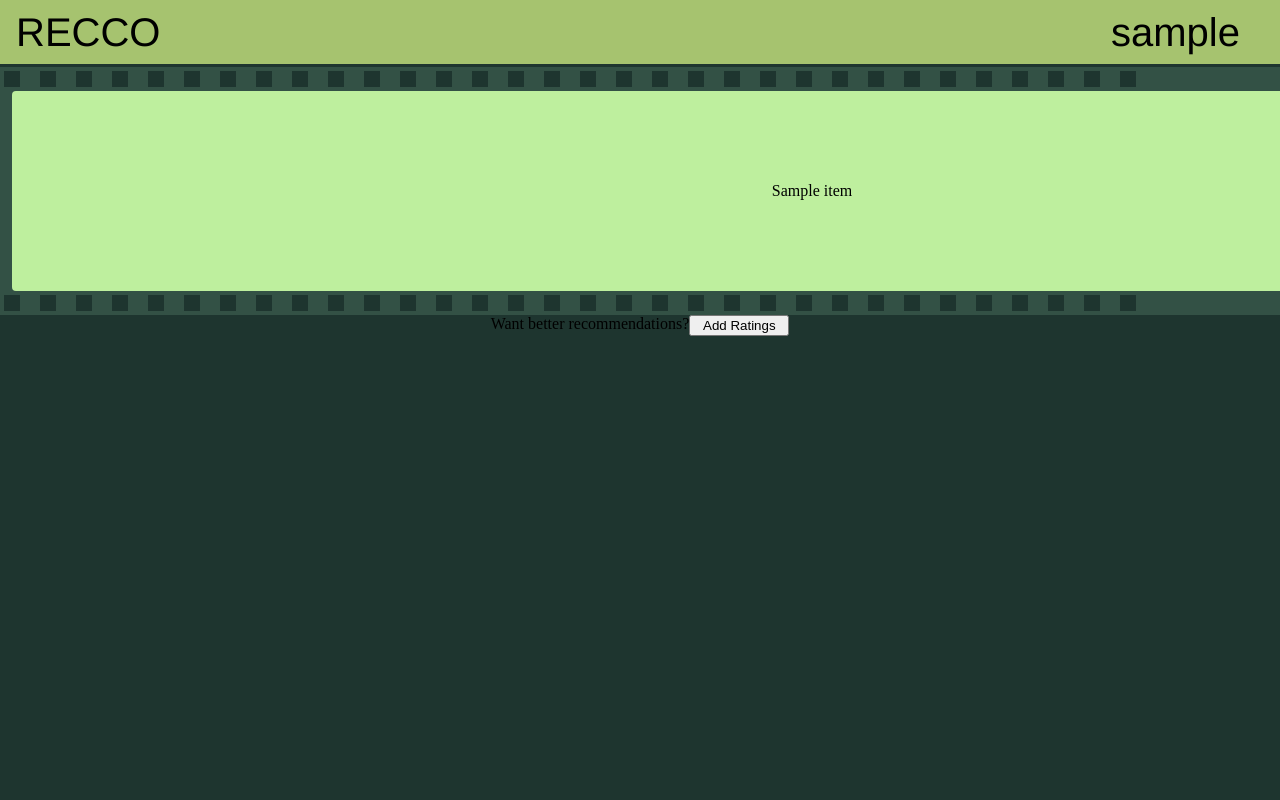
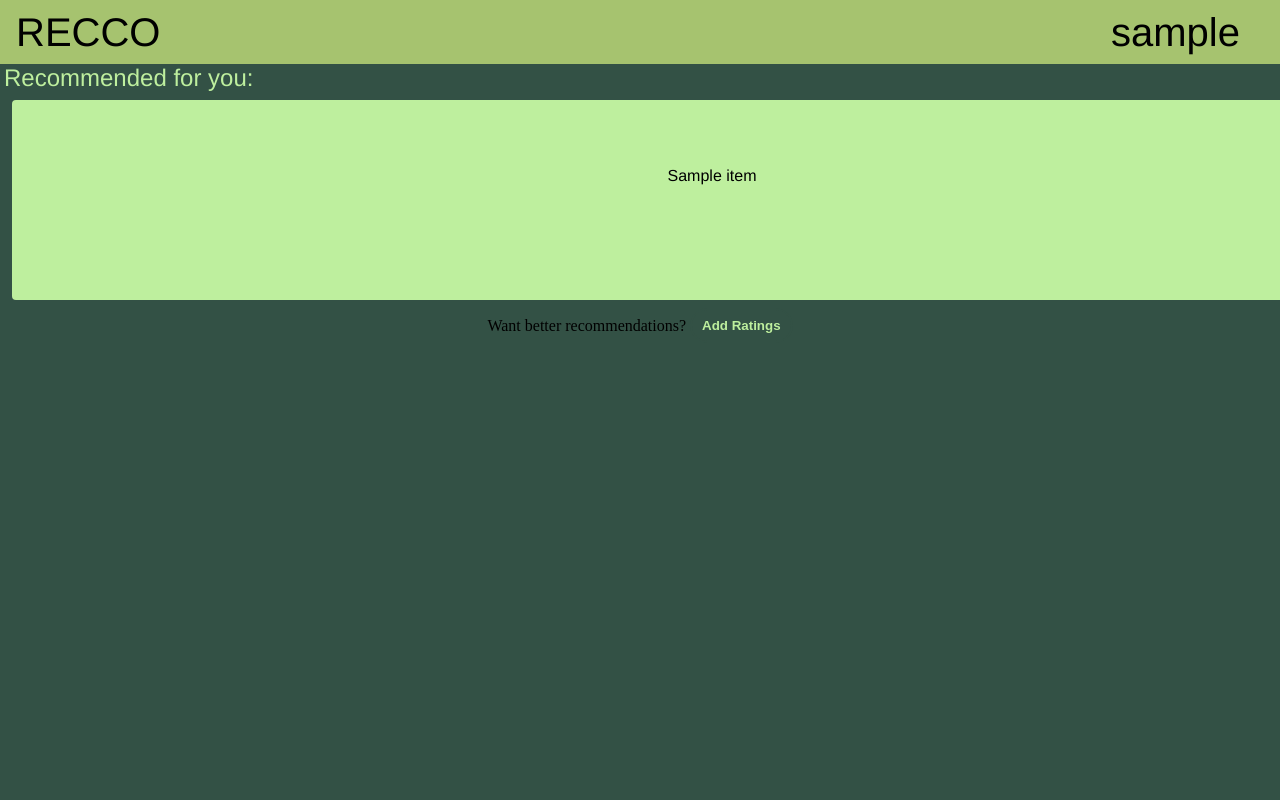
Before and after one commit to JFriendship/Movie-Recommendation-System, a Flask app: template templates/recommendations.html in a window 1280 px wide; the page is wider, and only the part inside the window is pictured. Run offline with Flask 3, Linux system fonts and the light colour scheme; the template is opened without the code that fills it: most values are stand-ins (such as "Sample title", 1, 10 or a date in 2020).

Commit message:
Add Recommendations Page Styling
Fixed text jumping up when hovering over a movie recommendation. Also began styling the add ratings button.

```diff
--- a/static/css/recommendations.css
+++ b/static/css/recommendations.css
@@ -62,6 +62,9 @@ body {
     display: flex;
     flex-direction: column;
     background-color: #335145;
+    margin-top: 64px;
+    width: 100%;
+    flex: 1;
 }
 
 .film-deco-wrapper {
@@ -71,6 +74,14 @@ body {
     align-items: center;
     gap: 20px;
     margin-left: 4px;
+    width: 100%;
+}
+
+.list-title-text {
+    font-family: var(--recco-font-family);
+    font-size: 24px;
+    color: #BEEF9E;
+    margin-left: 4px;
 }
 
 .recommendations-list {
@@ -78,10 +89,10 @@ body {
     flex-direction: row;
     padding: 0px 12px 0px 12px;
     list-style-type: none;
-    margin: 0;
+    margin: 8px 0px 8px 0px;
     column-gap: 12px;
-    min-width: 1600px;
-    /* overflow: scroll; */
+    min-width: 1400px;
+    overflow: auto;
 }
 
 .recommendations-list-item-wrapper {
@@ -94,6 +105,13 @@ body {
     border-radius: 4px;
     justify-content: center;
     align-items: center;
+    min-width: 170px;
+}
+
+.recommendations-list-item {
+    font-family: var(--recco-font-family);
+    font-weight: 500;
+    position: sticky;
 }
 
 .film-deco {
@@ -102,6 +120,7 @@ body {
     height: 16px;
     min-width: 16px;
 }
+
 
 /* ============
     hover star rating
@@ -117,6 +136,16 @@ body {
 }
 .recommendations-list-item-wrapper:hover {
     opacity: 80%;
+    transition: opacity 0.35s ease-in-out;
+}
+
+.placeholder {
+    display: inline-block;
+    height: 24px;
+}
+
+.recommendations-list-item-wrapper:hover .placeholder {
+    display: None;
 }
 
 .stars {
@@ -150,13 +179,31 @@ body {
   padding: 0;
 }
 
+
 /* ============ */
 .add-rating-wrapper {
     display: flex;
+    flex-direction: row;
     justify-content: center;
+    align-items: center;
     width: 100%;
+    gap: 4px;
 }
 
 .add-rating-button {
-    width: 100px;
+    /* width: 100px; */
+    background: none;
+    border: 2px solid #335145;
+    padding: 8px 10px;
+    cursor: pointer;
+    color: #BEEF9E;
+    font-weight: 600;
+    transition: all 0.15s ease-in-out;
+    border-radius: 28px;
 }
+
+.add-rating-button:hover {
+    background-color: #BEEF9E;
+    border-color: #828C51;
+    color: #ffffff;
+}
--- a/templates/recommendations.html
+++ b/templates/recommendations.html
@@ -16,13 +16,14 @@
             </div>
         </div>
 
+        <div class="recommendations-wrapper">
+            {% if recommendations %}
+                <!-- <h2>Top Recommendations:</h2> -->
 
-        {% if recommendations %}
-            <h2>Top Recommendations:</h2>
-            <div class="recommendations-wrapper">
-                <div class="film-deco-wrapper" id="film-deco-wrapper">
+                    <!-- <div class="film-deco-wrapper" id="film-deco-wrapper">
 
-                </div>
+                    </div> -->
+                <div class="list-title-text"> Recommended for you: </div>
                 <ul class="recommendations-list">
                     {% for item in recommendations %}
                         <div class="recommendations-list-item-wrapper">
@@ -38,15 +39,19 @@
                                     <input type="submit" name="submit_recco_rating" value="Add Rating">
                                 </form>
                             </div>
+                            <div class="placeholder"></div>
+                            <div class="placeholder"></div>
 
 
                         </div>
                     {% endfor %}
                 </ul>
-                <div class="film-deco-wrapper" id="film-deco-wrapper">
+                    <!-- <div class="dotted-line"></div> -->
 
-                </div>
-            </div>
+                    <!-- <div class="film-deco-wrapper" id="film-deco-wrapper"> -->
+
+                    <!-- </div> -->
+
             {% elif recommendations is none %}
                 <p>No recommendations available for this user.</p>
             {% endif %}
@@ -57,6 +62,8 @@
                     <button class="add-rating-button" type="submit"> Add Ratings </button>
                 </div>
             </form>
+
+        </div>
     </div>
 </body>
 <script src="{{ url_for('static', filename='js/hoverMovieRating.js') }}"></script>
```
Lines whose indentation alone changed are shown as unchanged.
